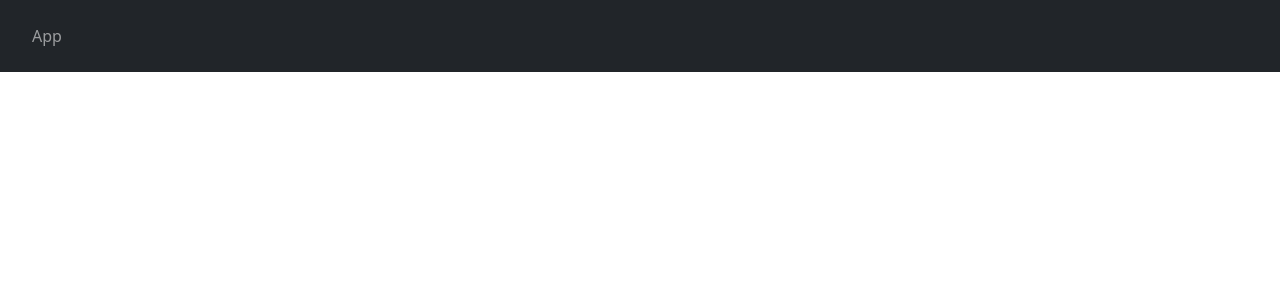
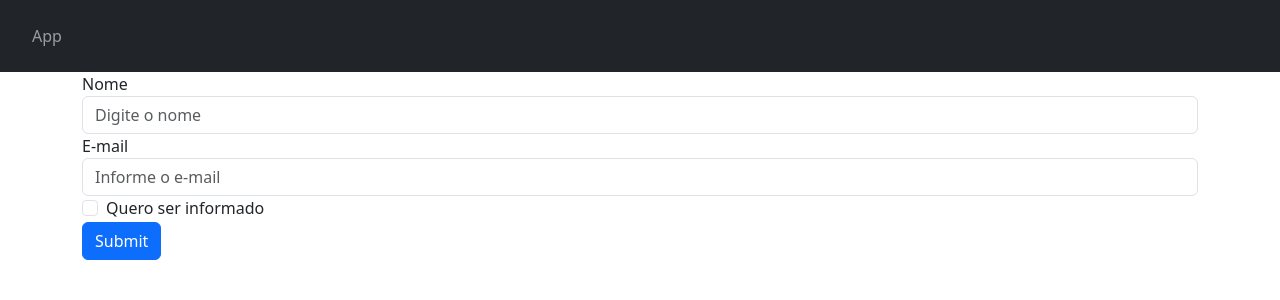
Before and after one commit to diorgenesmorais/save-state, an Angular app: page / in a window 1280 px wide. Shown: the top 300 px of the page. Built offline with nearby package versions, Linux system fonts and the light colour scheme.

Commit message:
feat: create users components

```diff
--- a/src/app/app.component.html
+++ b/src/app/app.component.html
@@ -1 +1,4 @@
 <app-navbar></app-navbar>
+<div class="container">
+  <app-users></app-users>
+</div>
--- a/src/app/app.module.ts
+++ b/src/app/app.module.ts
@@ -4,6 +4,7 @@ import { NgModule } from '@angular/core';
 import { AppRoutingModule } from './app-routing.module';
 import { AppComponent } from './app.component';
 import { NavbarModule } from './modules/navbar/navbar.module';
+import { UsersModule } from './modules/users/users.module';
 
 @NgModule({
   declarations: [
@@ -12,7 +13,8 @@ import { NavbarModule } from './modules/navbar/navbar.module';
   imports: [
     BrowserModule,
     AppRoutingModule,
-    NavbarModule
+    NavbarModule,
+    UsersModule
   ],
   providers: [],
   bootstrap: [AppComponent]
--- /dev/null
+++ b/src/app/modules/users/users.component.html
@@ -0,0 +1,15 @@
+<form>
+    <div class="form-group">
+        <label for="exampleInputName">Nome</label>
+        <input type="text" class="form-control" id="exampleInputName" placeholder="Digite o nome">
+    </div>
+    <div class="form-group">
+        <label for="exampleInputEmail1">E-mail</label>
+        <input type="email" class="form-control" id="exampleInputEmail1" aria-describedby="emailHelp" placeholder="Informe o e-mail">
+    </div>
+    <div class="form-group form-check">
+        <input type="checkbox" class="form-check-input" id="exampleCheck1">
+        <label class="form-check-label" for="exampleCheck1">Quero ser informado</label>
+    </div>
+    <button type="button" class="btn btn-primary">Submit</button>
+</form>
--- /dev/null
+++ b/src/app/modules/users/users.component.ts
@@ -0,0 +1,15 @@
+import { Component, OnInit } from '@angular/core';
+
+@Component({
+  selector: 'app-users',
+  templateUrl: './users.component.html',
+  styleUrls: ['./users.component.scss']
+})
+export class UsersComponent implements OnInit {
+
+  constructor() { }
+
+  ngOnInit() {
+  }
+
+}
```
Also changed, not shown: src/app/modules/users/users.module.ts (added, +14 -0 lines), src/app/modules/users/users.component.scss (added), 1 other file (tests, documents, lock files or other folders).
